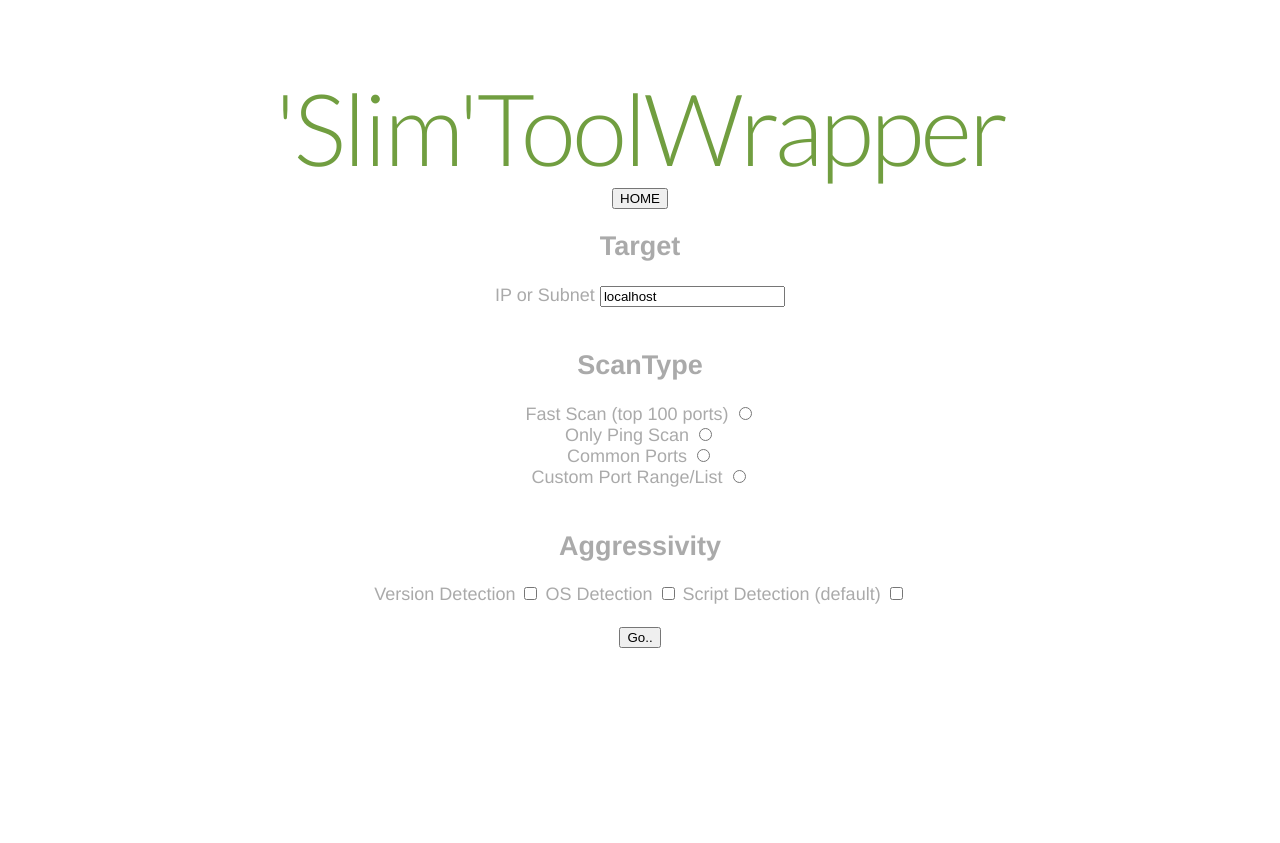
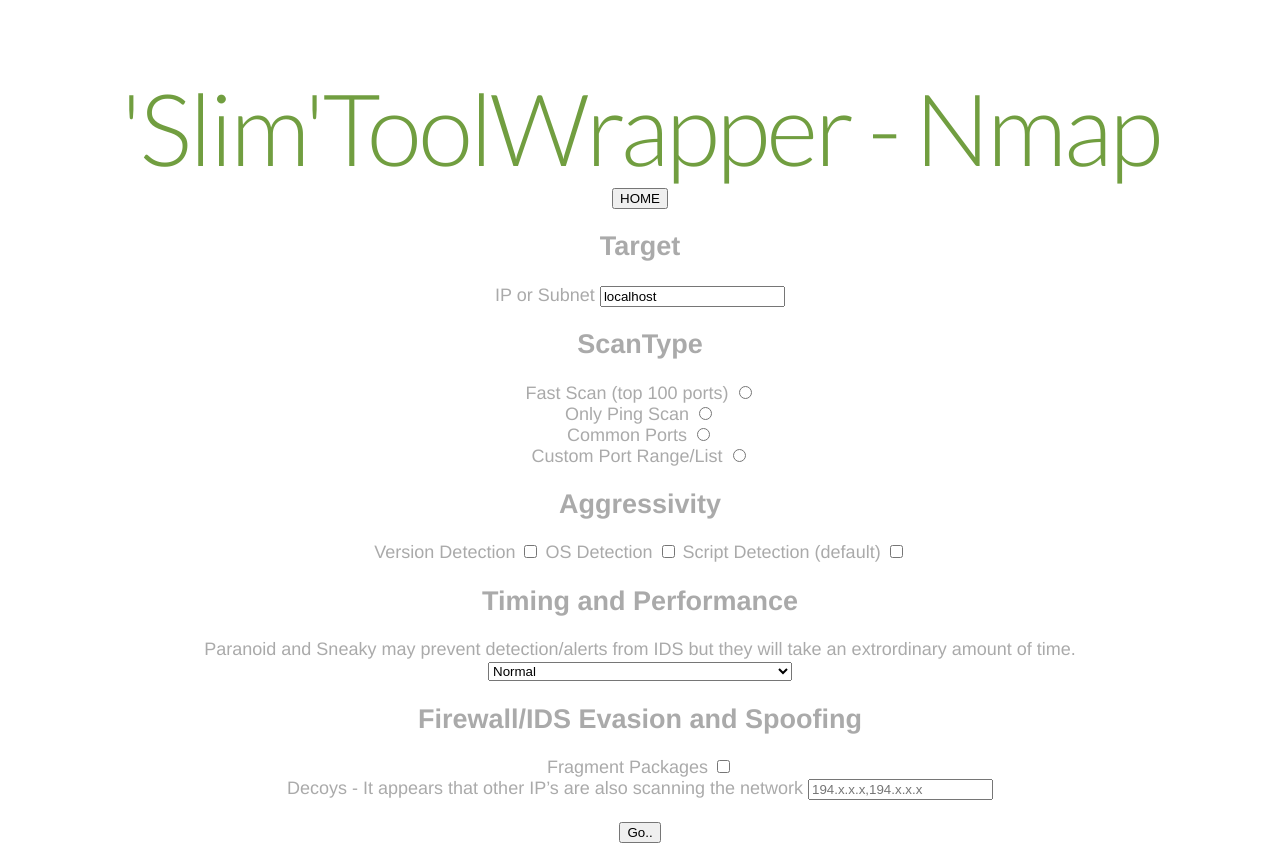
Before and after one commit to davhae/CLIToolWrapper_PHP, a PHP site: page /templates/toolController/nmap.phtml in a window 1280 px wide. Before the commit the page ends 648 px from the top, so only its background shows below. Run offline with PHP 8.4, Linux system fonts and the light colour scheme.

Commit message:
timing, fragmentation and decoys for nmap

```diff
--- a/public/js/nmap.js
+++ b/public/js/nmap.js
@@ -6,18 +6,27 @@ fastScan = document.querySelector("#fast");
 portRange = document.querySelector("#portRange")
 
 aggroDiv = document.querySelector("div#aggro");
+timingDiv = document.querySelector("div#timing");
+firewallDiv = document.querySelector("div#firewall");
+
 
 portScan.onclick = function() {
     portRange.style.display = '';
     aggroDiv.style.display = '';
+    timingDiv.style.display = '';
+    firewallDiv.style.display = '';
 }
 commonScan.onclick = function() {
     portRange.style.display = 'none';
     aggroDiv.style.display = '';
+    timingDiv.style.display = '';
+    firewallDiv.style.display = '';
 }
 fastScan.onclick = function() {
     portRange.style.display = 'none';
     aggroDiv.style.display = '';
+    timingDiv.style.display = '';
+    firewallDiv.style.display = '';
 }
 
 
@@ -25,4 +34,6 @@ fastScan.onclick = function() {
 pingScan.onclick = function() {
     portRange.style.display = 'none';
     aggroDiv.style.display = 'none';
+    timingDiv.style.display = 'none';
+    firewallDiv.style.display = 'none';
 }
--- a/src/Controller/ToolController.php
+++ b/src/Controller/ToolController.php
@@ -23,7 +23,7 @@ class ToolController
 
         $result = shell_exec($query);
 
-        return $result;
+        return $query . "  #############   " . $result;
     }
 
     public function createParameterQuery($paramArray) {
--- a/templates/index.phtml
+++ b/templates/index.phtml
@@ -56,5 +56,6 @@
                 </tbody>
             </table>
         <?php endif; ?>
+        <br><span style="font-size:7px">PS: This application shouldn't be accesible from ANYWHERE (except lo ofc)</span>
     </body>
 </html>
--- a/templates/toolController/nmap.phtml
+++ b/templates/toolController/nmap.phtml
@@ -26,7 +26,7 @@
     </style>
 </head>
 <body>
-<h1>'Slim'ToolWrapper</h1>
+<h1>'Slim'ToolWrapper - Nmap</h1>
 <form action="/">
     <button>HOME</button>
 </form>
@@ -34,7 +34,7 @@
 <form action="/toolController/nmap" method="post">
     <h2>Target</h2>
     <label for="ip">IP or Subnet</label>
-    <input type="text" name="ip" id="ip" value="localhost"><br><br>
+    <input type="text" name="ip" id="ip" value="localhost"><br>
 
     <h2>ScanType</h2>
     <label for="fast">Fast Scan (top 100 ports)</label>
@@ -50,7 +50,7 @@
     <input type="radio" name="scanType" id="port" value="port"><br>
 
     <label for="portRange"></label>
-    <input type="text" name="portRange" id="portRange" style="display:none"><br>
+    <input type="text" name="portRange" id="portRange" style="display:none">
 
     <div id="aggro">
         <h2>Aggressivity</h2>
@@ -63,9 +63,35 @@
         <label for="scriptDetection">Script Detection (default)</label>
         <input type="checkbox" name="scriptDetection" id="scriptDetection">
 
-    </div><br>
+    </div>
 
-    <button>Go..</button>
+    <div id="timing">
+        <h2>Timing and Performance</h2>
+        Paranoid and Sneaky may prevent detection/alerts from IDS but they will take an extrordinary amount of time.<br>
+        <select name="timing">
+            <option value="-T0">Paranoid (one port at a time)</option>
+            <option value="-T1">Sneaky</option>
+            <option value="-T2">Polite</option>
+            <option value="-T3" selected="selected">Normal</option>
+            <option value="-T4">Aggressive (with decent broadband connection)</option>
+            <option value="-T5">Insane</option>
+        </select>
+
+        <!-- TODO: —min-hostgroup 2048 -->
+    </div>
+
+    <div id="firewall">
+        <h2>Firewall/IDS Evasion and Spoofing</h2>
+        <label for="fragment">Fragment Packages</label>
+        <input type="checkbox" name="fragment" id="fragment"><br>
+
+        <label for="decoy">Decoys - It appears that other IP’s are also scanning the network</label>
+        <input type="text" name="decoy" id="decoy" placeholder="194.x.x.x,194.x.x.x">
+
+        <!-- TODO: spoof, sourceport, badsum, adler32-->
+    </div>
+
+    <br><button>Go..</button>
 </form>
 
 <?php if (isset($toolDependencies)) : ?>
```
Also changed, not shown: src/Controller/Tools/NmapController.php (+12 -0 lines).
